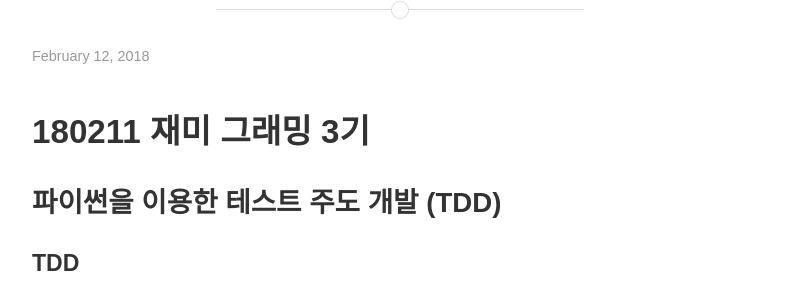
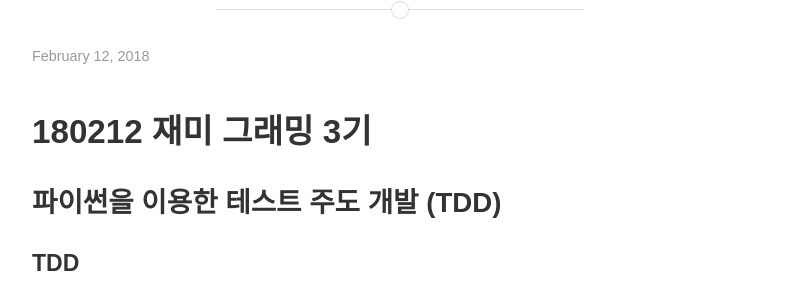
Before and after one commit to yoonkh/yoonkh.github.io, a Jekyll site: the page built from _posts/2018-02-12-study2.markdown, in a window 1280 px wide and 900 px high. Shown: the part 238-542 px from the top of the window, without its empty margins (240-1031 px from the left). Built offline with Jekyll 4.4.1, drawn with Linux system fonts in a browser that asks for light colours; nearby versions of some CDN libraries; our own code applies the rules of GitHub Pages for plain Markdown files.

Commit message:
Update 2018-02-12-study2.markdown

```diff
--- a/_posts/2018-02-12-study2.markdown
+++ b/_posts/2018-02-12-study2.markdown
@@ -1,4 +1,4 @@
-# 180211 재미 그래밍 3기
+# 180212 재미 그래밍 3기
 
 ## 파이썬을 이용한 테스트 주도 개발 (TDD)
 
```
